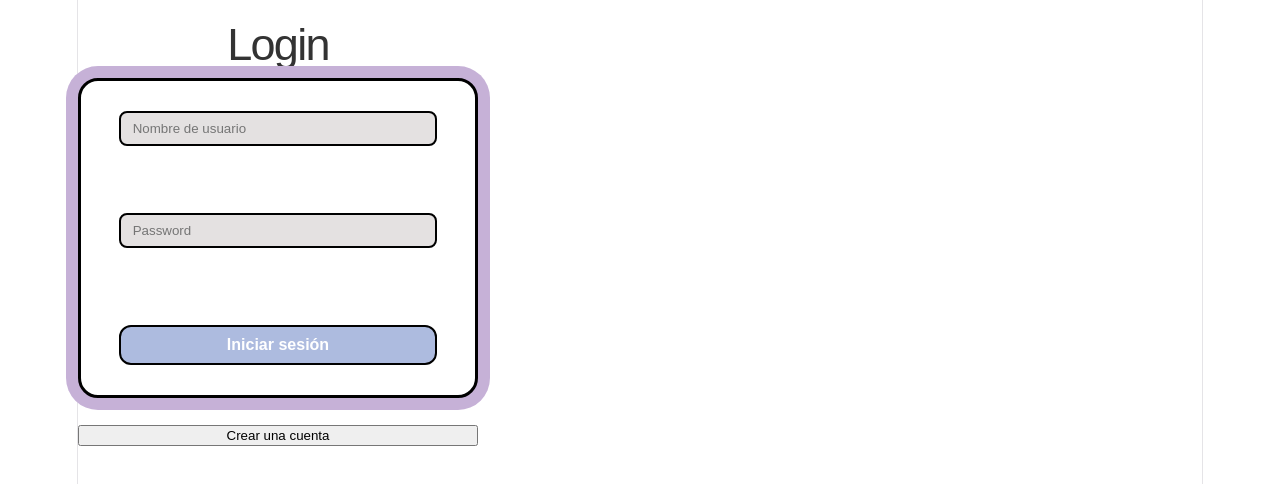
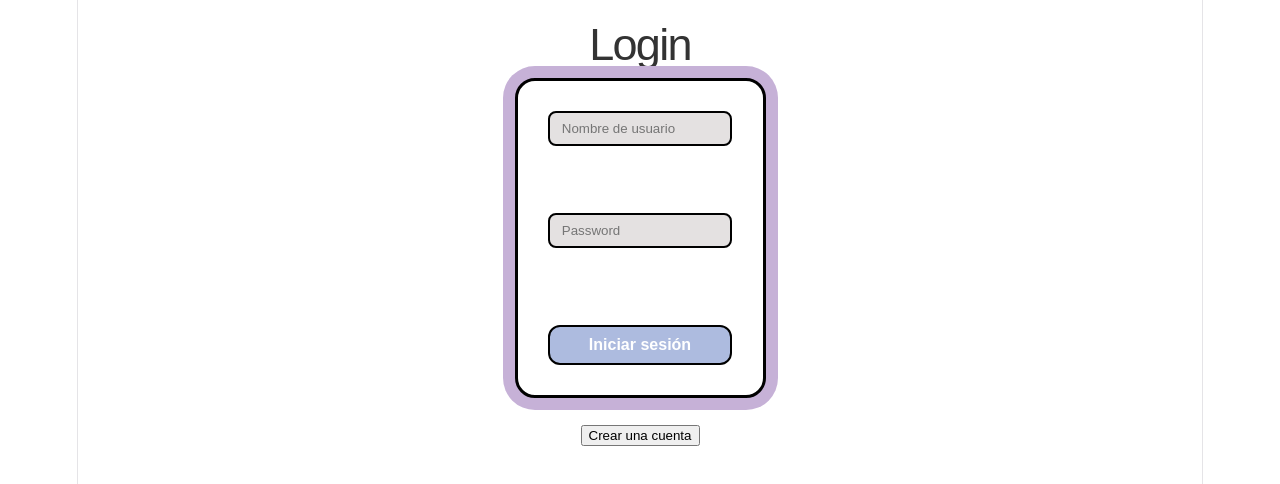
Before and after one commit to emiliegarcen-creator/Proyecto-prueba, a React (Vite) app in the folder Desktop/Frontend Proyecto/: page / in a window 1280 px wide. Shown: the top 484 px of the page. Built offline with nearby package versions, Linux system fonts and the light colour scheme.

Commit message:
Cambios en el css de Inicio de sesion y Registro

```diff
--- a/Desktop/Frontend Proyecto/src/Crear ticket/CrearTicket.css
+++ b/Desktop/Frontend Proyecto/src/Crear ticket/CrearTicket.css
@@ -1,3 +1,4 @@
+
 body {
     display: flex;
     flex-direction: column;
@@ -33,15 +34,18 @@ p {
   border: 3px solid #000000;
   border-radius: 12px;
   box-shadow: 0px 4px 10px #C6B1D7; /*Borde externo*/
-  align-content: center;
+  align-self: center;
+
 }
 
 /*Botones*/
 .botones{
     width: 18%;
   height: 5%;
+  cursor: pointer;
 }
 
+/*PONER EL ID EN LOS BOTONES*/
 #boton-subir{
     background-color: #adbbdf;
 }
--- a/Desktop/Frontend Proyecto/src/Inicio de sesión/iniciodesesion.css
+++ b/Desktop/Frontend Proyecto/src/Inicio de sesión/iniciodesesion.css
@@ -1,3 +1,12 @@
+*{
+    align-self: center;
+    align-content: center;
+}
+
+h2{
+    color: #333;
+}
+
 body {
     display: flex;
     flex-direction: column;
```
Also changed, not shown: Desktop/Frontend Proyecto/src/Inicio de sesión/iniciodesesion.jsx (line endings or trailing spaces).
